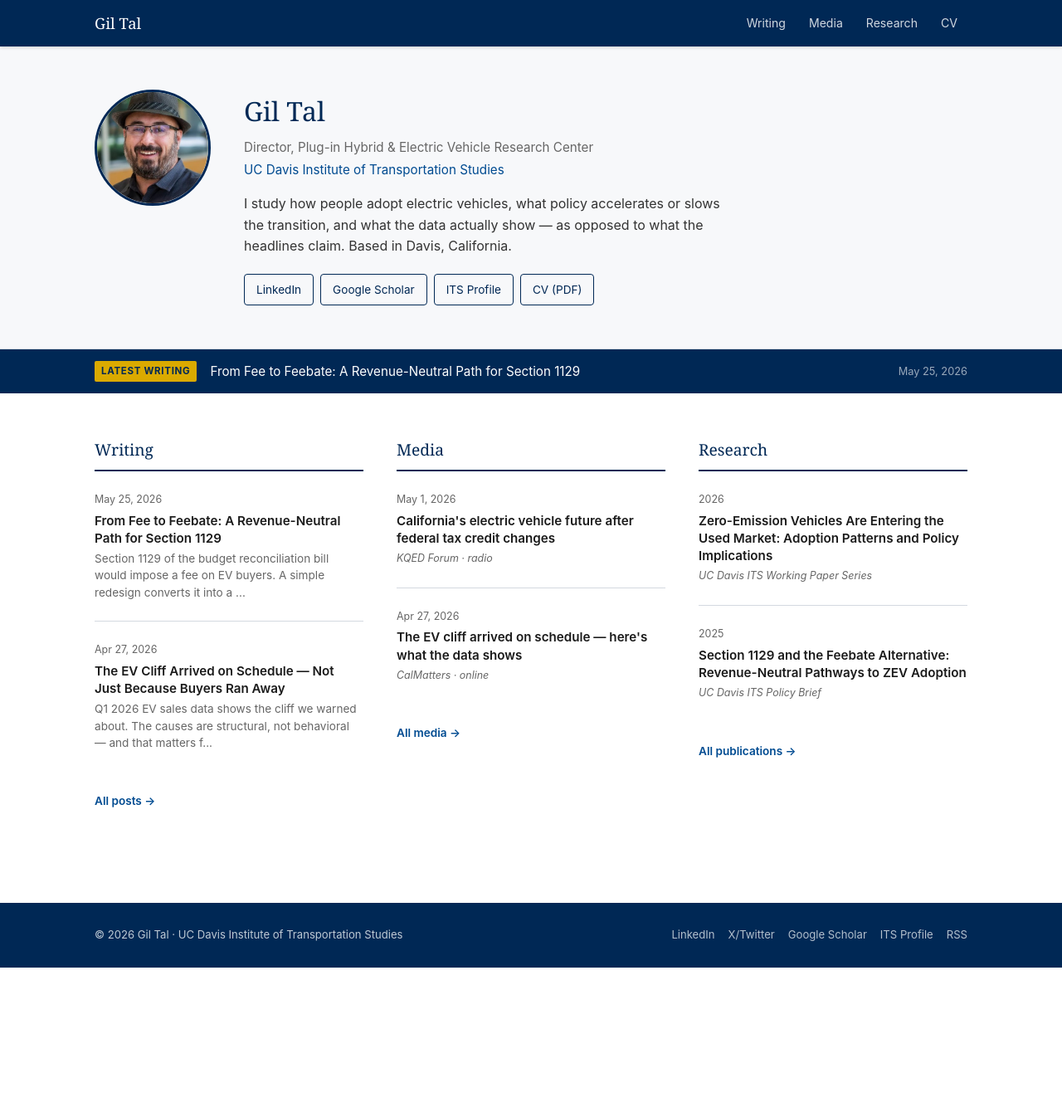
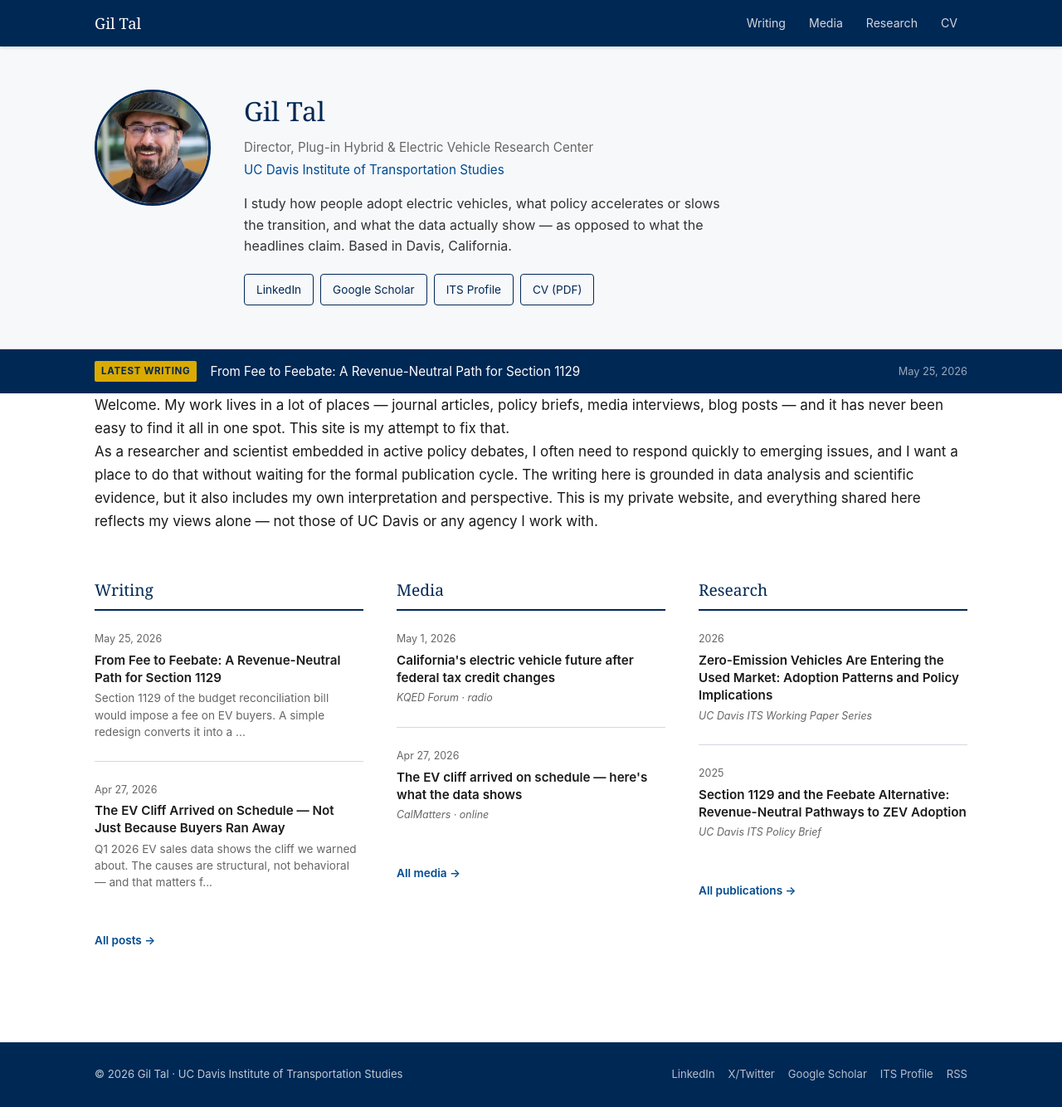
Before and after one commit to giltalEV/giltalEV.github.io, a Jekyll site: the page built from index.html, in a window 1280 px wide and 1334 px high. Shown: the whole window at 83% size. Built offline with Jekyll 4.4.1, drawn with Linux system fonts in a browser that asks for light colours.

Commit message:
Add site intro text to homepage

```diff
--- a/index.html
+++ b/index.html
@@ -35,6 +35,15 @@ title: Home
   </div>
 </section>
 {% endif %}
+
+<section class="site-intro">
+  <div class="container">
+    <div class="site-intro-inner">
+      <p>Welcome. My work lives in a lot of places — journal articles, policy briefs, media interviews, blog posts — and it has never been easy to find it all in one spot. This site is my attempt to fix that.</p>
+      <p>As a researcher and scientist embedded in active policy debates, I often need to respond quickly to emerging issues, and I want a place to do that without waiting for the formal publication cycle. The writing here is grounded in data analysis and scientific evidence, but it also includes my own interpretation and perspective. This is my private website, and everything shared here reflects my views alone — not those of UC Davis or any agency I work with.</p>
+    </div>
+  </div>
+</section>
 
 <section class="hub-grid">
   <div class="container">
```
